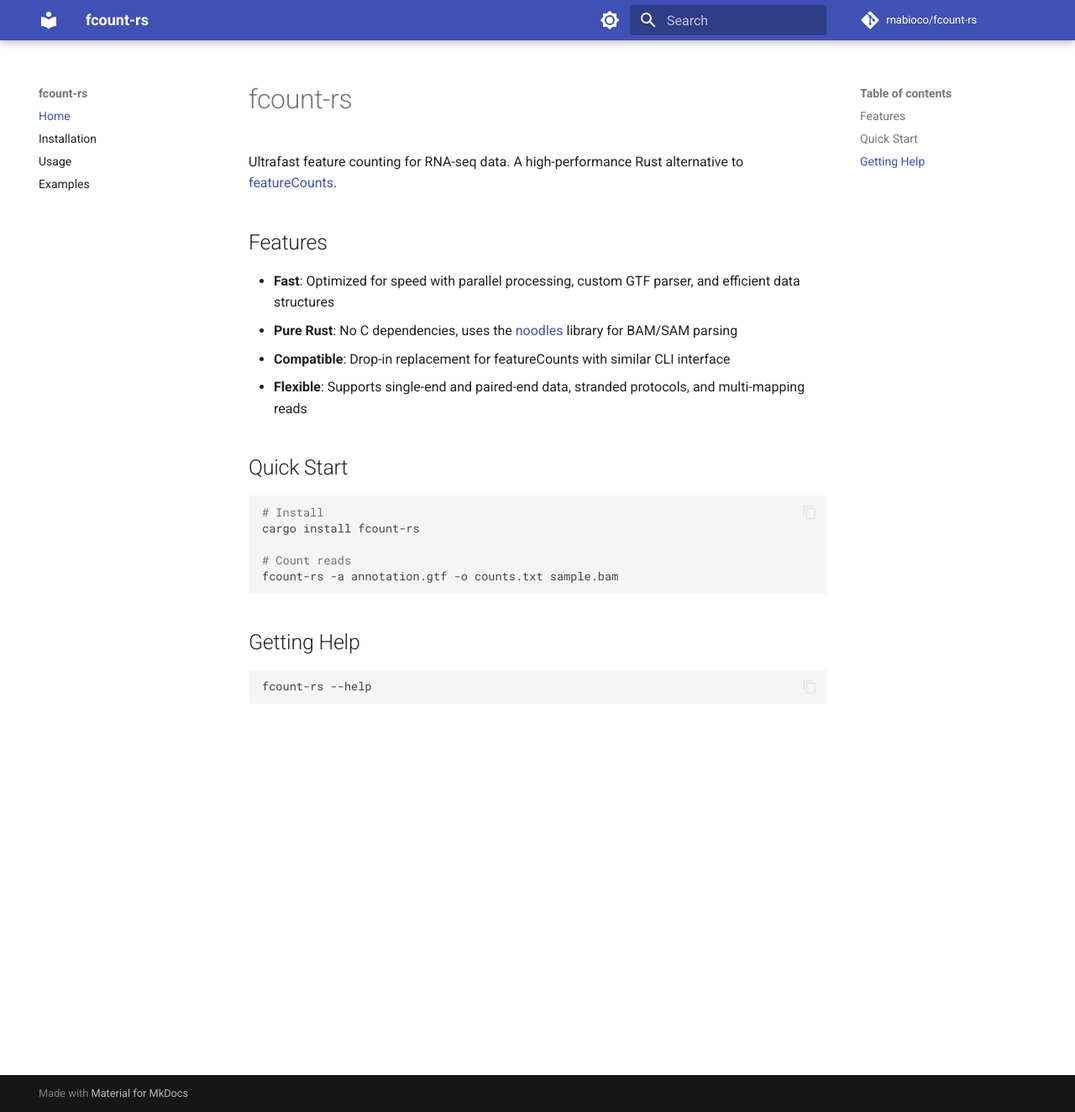
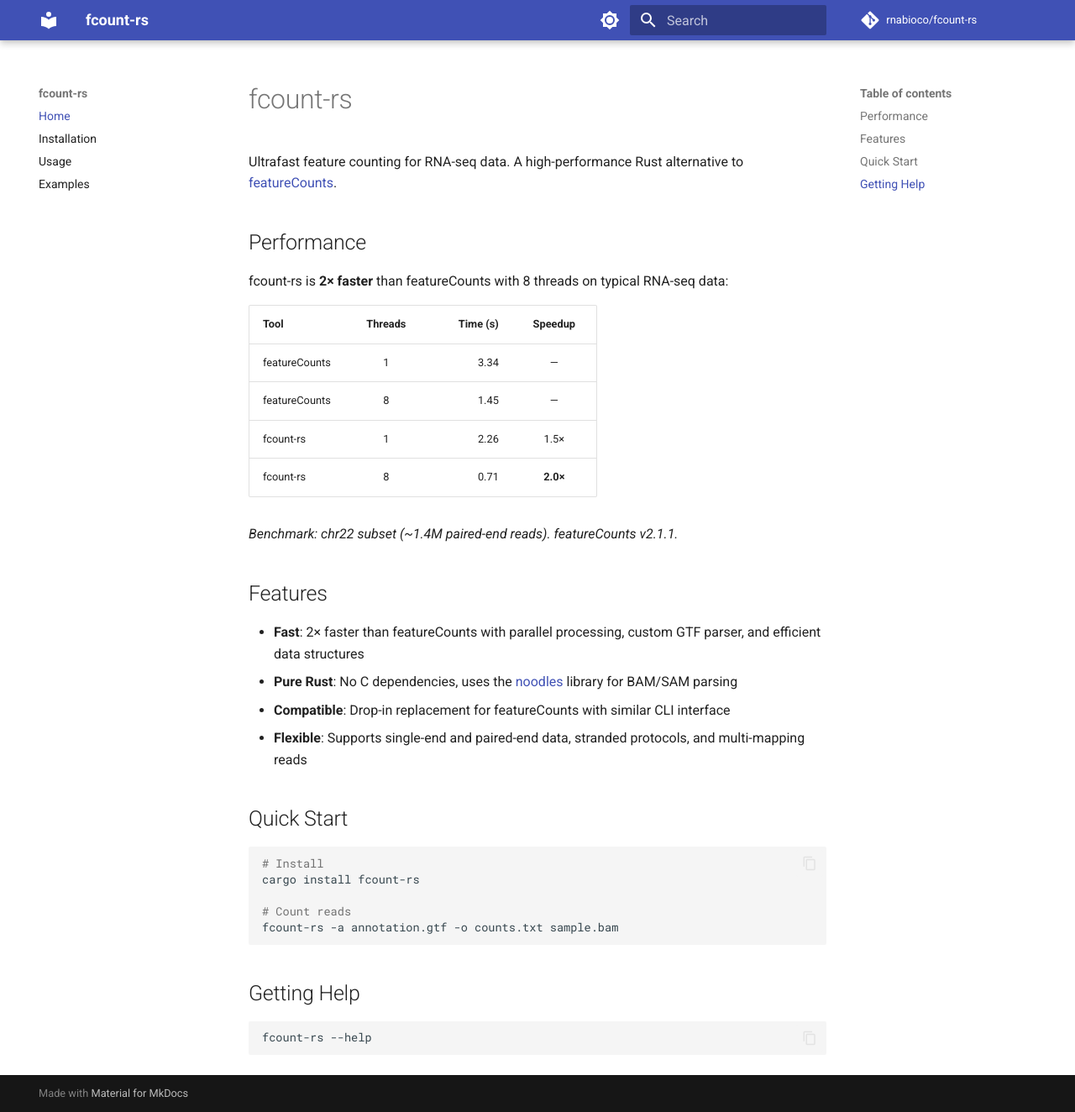
Before and after one commit to rnabioco/fcount-rs, an MkDocs documentation site: the page built from docs/index.md, in a window 1280 px wide and 1324 px high. Shown: the whole window at 84% size. Built offline with MkDocs 1.6.1 and Material for MkDocs 9.7.7, drawn with Linux system fonts in a browser that asks for light colours; comment, search, counter and statistics services are not loaded.

Commit message:
Add benchmark results comparing fcount-rs to featureCounts
Show 2x speedup over featureCounts with 8 threads on chr22 subset
(~1.4M paired-end reads). Benchmarks run with hyperfine against
featureCounts v2.1.1.

```diff
--- a/docs/index.md
+++ b/docs/index.md
@@ -2,9 +2,22 @@
 
 Ultrafast feature counting for RNA-seq data. A high-performance Rust alternative to [featureCounts](http://subread.sourceforge.net/).
 
+## Performance
+
+fcount-rs is **2× faster** than featureCounts with 8 threads on typical RNA-seq data:
+
+| Tool | Threads | Time (s) | Speedup |
+|:---|:---:|---:|:---:|
+| featureCounts | 1 | 3.34 | — |
+| featureCounts | 8 | 1.45 | — |
+| fcount-rs | 1 | 2.26 | 1.5× |
+| fcount-rs | 8 | 0.71 | **2.0×** |
+
+*Benchmark: chr22 subset (~1.4M paired-end reads). featureCounts v2.1.1.*
+
 ## Features
 
-- **Fast**: Optimized for speed with parallel processing, custom GTF parser, and efficient data structures
+- **Fast**: 2× faster than featureCounts with parallel processing, custom GTF parser, and efficient data structures
 - **Pure Rust**: No C dependencies, uses the [noodles](https://github.com/zaeleus/noodles) library for BAM/SAM parsing
 - **Compatible**: Drop-in replacement for featureCounts with similar CLI interface
 - **Flexible**: Supports single-end and paired-end data, stranded protocols, and multi-mapping reads
```
Also changed, not shown: README.md (+13 -0 lines).
